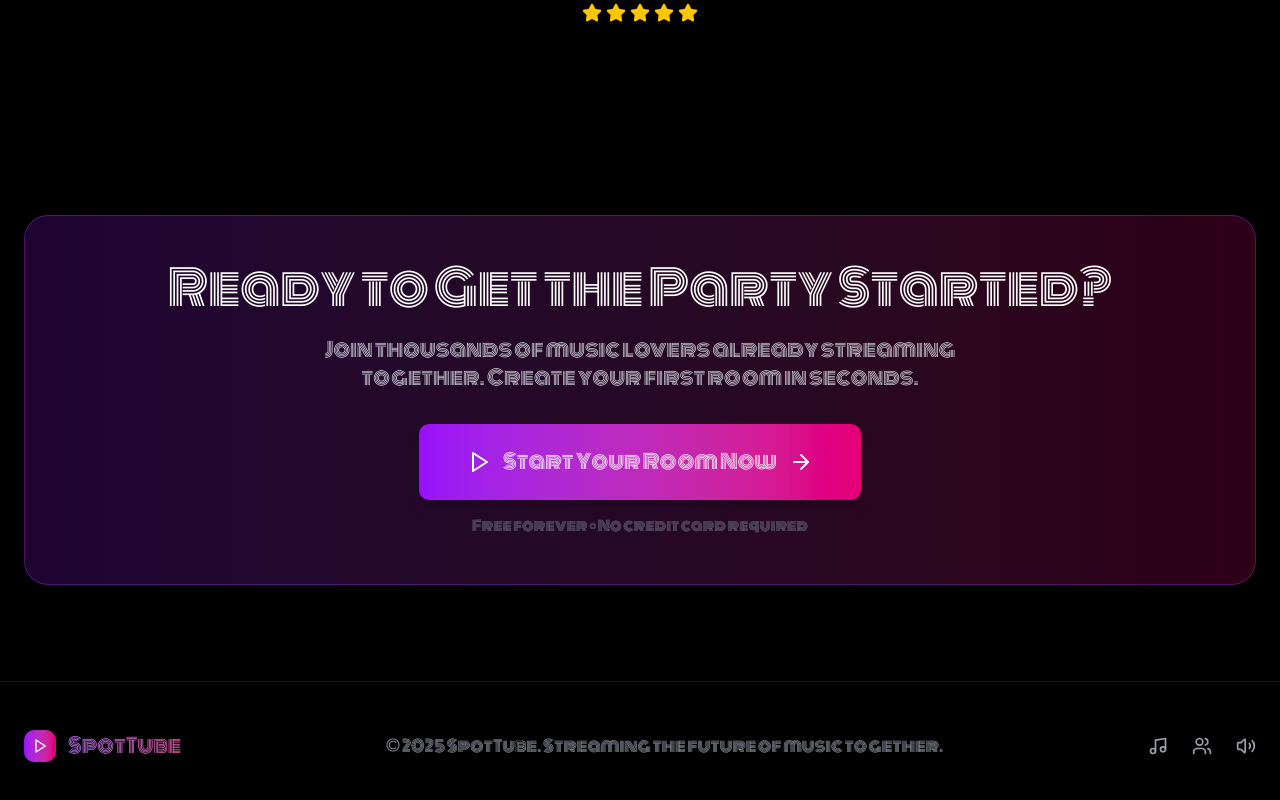
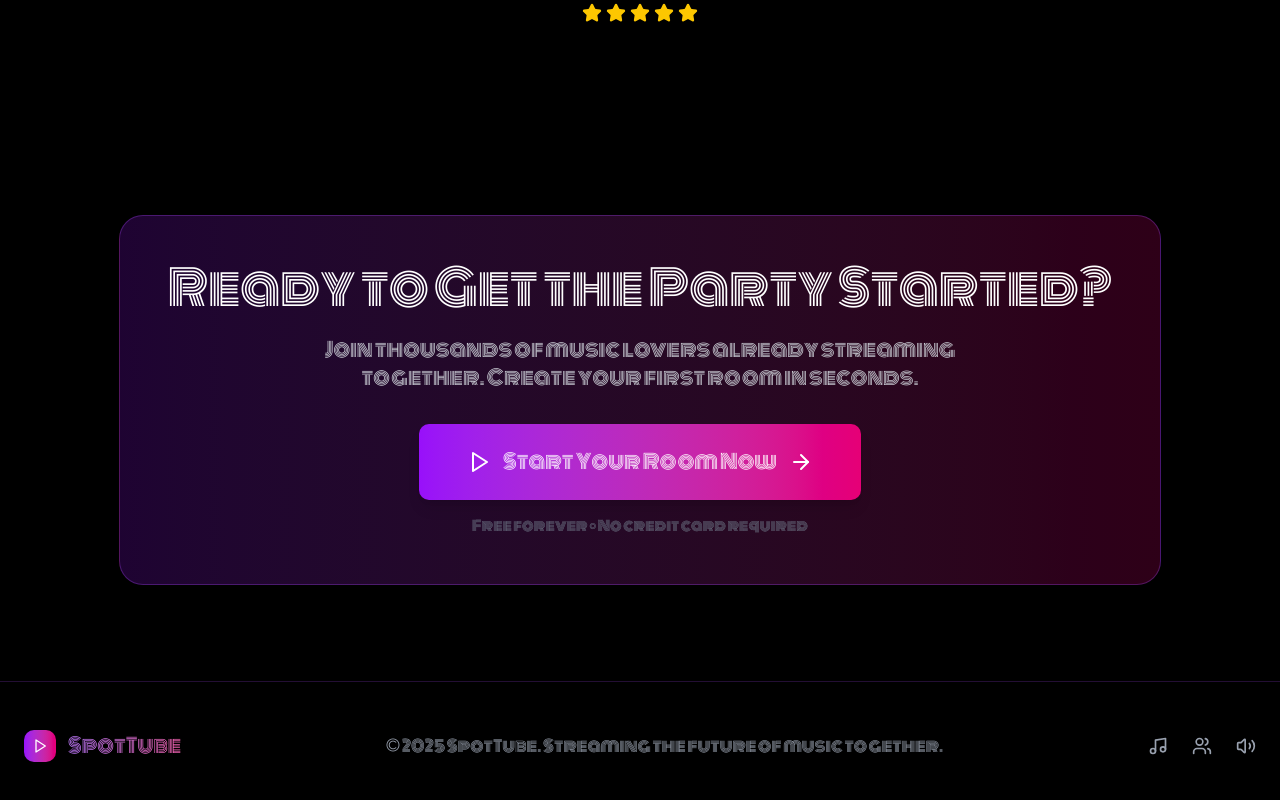
Before and after one commit to Papun1111/SpotTube, a Next.js app: page / in a window 1280 px wide. Shown: the part 2357-3157 px from the top of the page. Built offline with nearby package versions, Linux system fonts and the light colour scheme; no server answers; a web font is replaced by a local one.

Commit message:
Update page.tsx

```diff
--- a/app/page.tsx
+++ b/app/page.tsx
@@ -535,7 +535,7 @@ export default function SpotTubeLanding() {
           viewport={{ once: true }}
           className="py-24 px-6"
         >
-          <div className="container mx-auto text-center">
+          <div className="container flex justify-center items-center text-center">
             <motion.div
               className="bg-gradient-to-r from-purple-600/20 to-pink-600/20 backdrop-blur-xl rounded-3xl p-12 border border-purple-500/30"
               whileHover={{ scale: 1.02 }}
@@ -553,7 +553,7 @@ export default function SpotTubeLanding() {
               >
                 {session?.user ? (
                   <Link href="/dashboard">
-                    <Button size="lg" className="text-xl px-12 py-6">
+                    <Button size="sm" className="text-xl px-12 py-6">
                       <Play className="mr-3 w-6 h-6" />
                       Go to Dashboard
                       <ArrowRight className="ml-3 w-6 h-6" />
```
